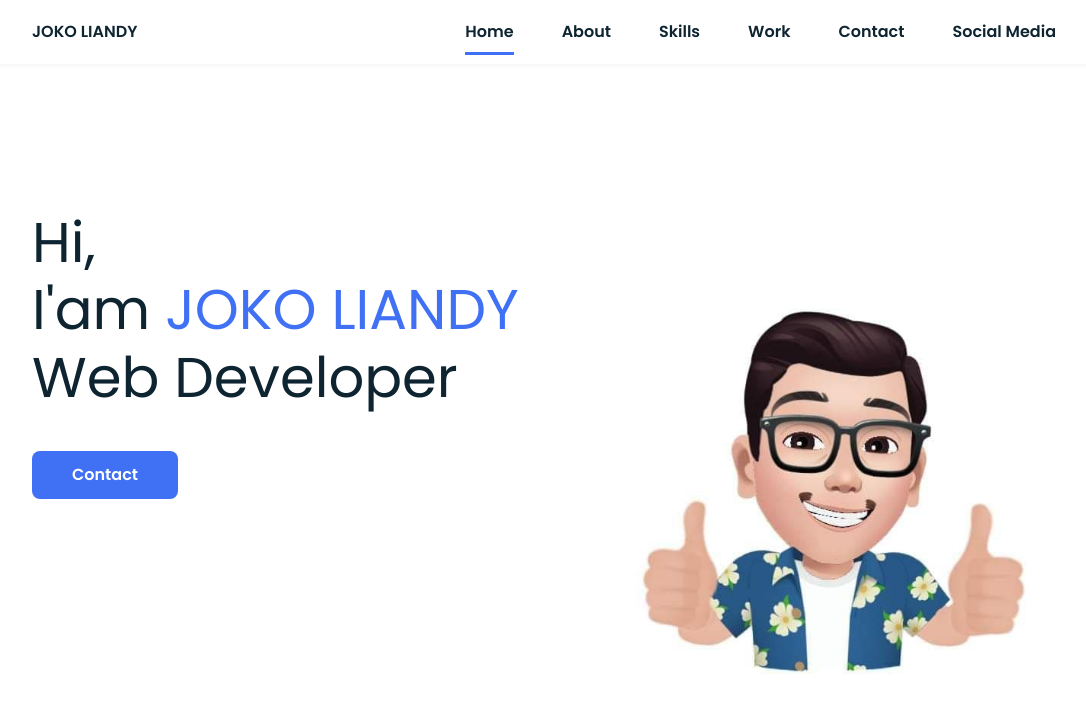
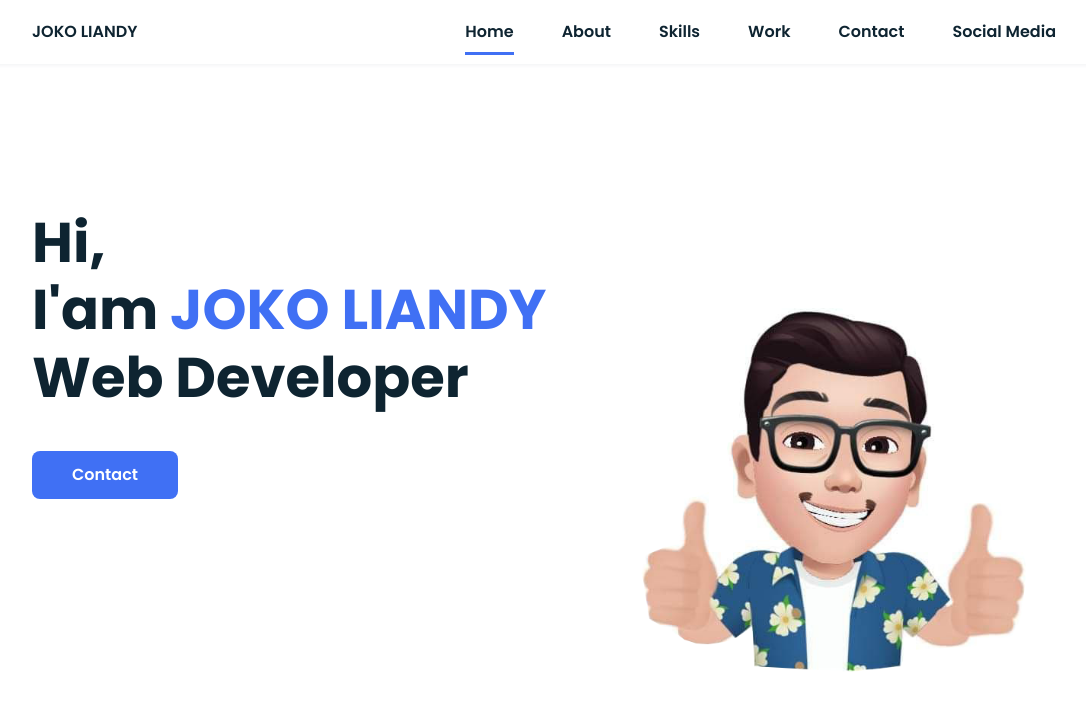
Before and after one commit to jokoliandy/jokoliandy.github.io, a plain HTML site: page index.html in a window 1280 px wide. Shown: the top 721 px of the page, without its empty margins (96-1182 px from the left). Drawn offline with nearby package versions, Linux system fonts and the light colour scheme.

Commit message:
mengganti gambar animasi

```diff
--- a/index.html
+++ b/index.html
@@ -45,7 +45,7 @@
             <!--===== HOME =====-->
             <section class="home bd-grid" id="home">
                 <div class="home__data">
-                    <h1 class="home__title">Hi,<br>I'am <span class="home__title-color">JOKO LIANDY</span><br> Web Developer</h1>
+                    <h1 class="home__title fw-bold">Hi,<br>I'am <span class="home__title-color">JOKO LIANDY</span><br> Web Developer</h1>
 
                     <a href="#contact" class="button">Contact</a>
                 </div>
@@ -57,7 +57,7 @@
                 </div>
 
                 <div class="home__img">
-                    <img src="assets/img/animasi.jpg" alt="animasi" style="border-radius: 20px;">
+                    <img src="assets/img/animasi.png" alt="animasi" style="border-radius: 20px;">
                 </div>
             </section>
 
```
Also changed, not shown: assets/img/animasi.jpg (deleted), assets/img/animasi.png (added).
